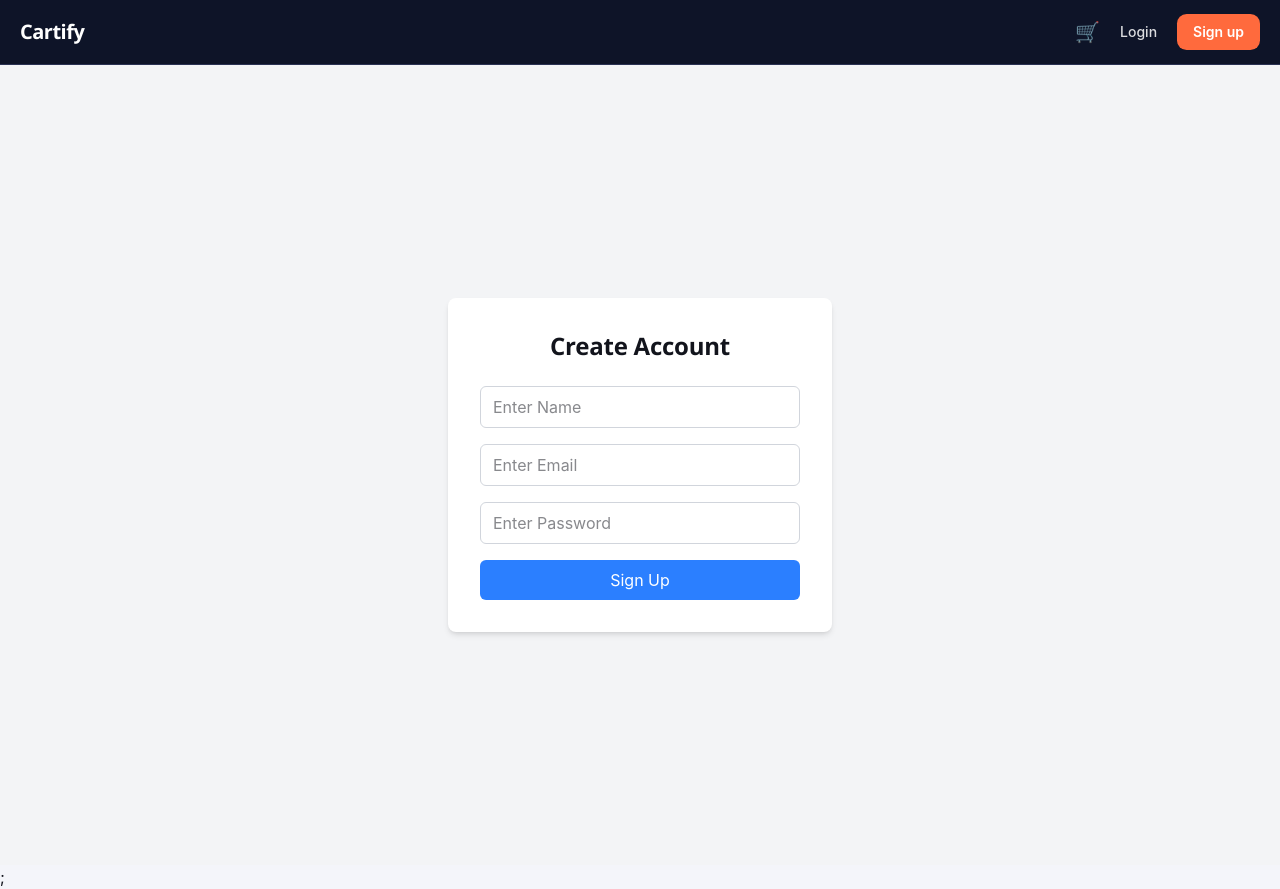
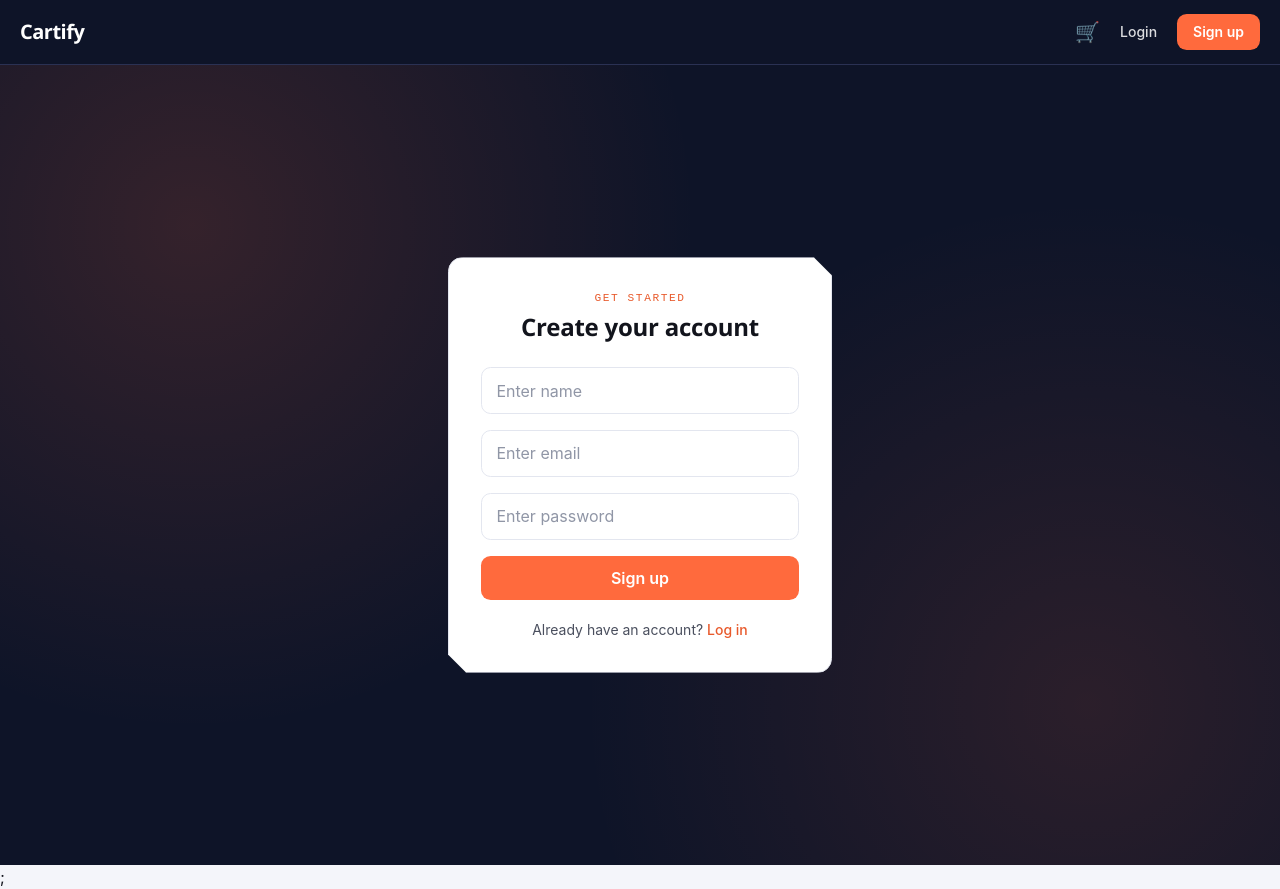
Before and after one commit to haris379/mern-ecommerce-project, a React (Vite) app in the folder frontend/: page /signup in a window 1280 px wide. Built offline with nearby package versions, Linux system fonts and the light colour scheme.

Commit message:
Improve style of Signup page

```diff
--- a/frontend/src/Pages/Signup.jsx
+++ b/frontend/src/Pages/Signup.jsx
@@ -1,5 +1,6 @@
-import React , {useState} from "react";
+import React, { useState } from "react";
 import api from "../api/axios.js";
+import { Link } from "react-router";
 
 const Signup = () => {
   const [form, setForm] = useState({
@@ -27,14 +28,15 @@ const Signup = () => {
 
   return (
     <>
-      <div className="flex items-center justify-center min-h-screen bg-gray-100 px-4">
-        <div className="bg-white p-8 rounded-lg shadow-md w-full max-w-sm">
-          <h2 className="text-2xl font-bold mb-6 text-center">
-            Create Account
+      <div className="auth-shell">
+        <div className="card chip-notch bg-panel p-8 w-full max-w-sm">
+          <p className="eyebrow text-center">Get started</p>
+          <h2 className="font-display text-2xl font-bold mt-1 mb-6 text-center">
+            Create your account
           </h2>
 
           {msg && (
-            <div className="bg-red-100 text-red-700 p-3 rounded mb-4 text-center">
+            <div className="bg-danger-light text-danger p-3 rounded-md mb-4 text-center text-sm font-medium">
               {msg}
             </div>
           )}
@@ -42,37 +44,44 @@ const Signup = () => {
           <form onSubmit={handleSubmit} className="space-y-4">
             <input
               name="name"
-              placeholder="Enter Name"
+              placeholder="Enter name"
               value={form.name}
               onChange={handleChange}
-              className="w-full px-3 py-2 border border-gray-300 rounded-md focus:outline-none focus:ring-2 focus:ring-blue-500"
+              className="input-field"
               required
             />
             <input
               name="email"
               type="email"
-              placeholder="Enter Email"
+              placeholder="Enter email"
               value={form.email}
               onChange={handleChange}
-              className="w-full px-3 py-2 border border-gray-300 rounded-md focus:outline-none focus:ring-2 focus:ring-blue-500"
+              className="input-field"
               required
             />
             <input
               name="password"
               type="password"
-              placeholder="Enter Password"
+              placeholder="Enter password"
               value={form.password}
               onChange={handleChange}
-              className="w-full px-3 py-2 border border-gray-300 rounded-md focus:outline-none focus:ring-2 focus:ring-blue-500"
+              className="input-field"
               required
             />
-            <button
-              type="submit"
-              className="w-full bg-blue-500 text-white py-2 px-4 rounded-md hover:bg-blue-600 transition-colors"
-            >
-              Sign Up
+            <button type="submit" className="btn-primary w-full py-2.5">
+              Sign up
             </button>
           </form>
+
+          <p className="text-center text-sm text-ink-soft mt-5">
+            Already have an account?{" "}
+            <Link
+              to="/login"
+              className="text-volt-dark font-medium hover:underline"
+            >
+              Log in
+            </Link>
+          </p>
         </div>
       </div>
     </>
```
